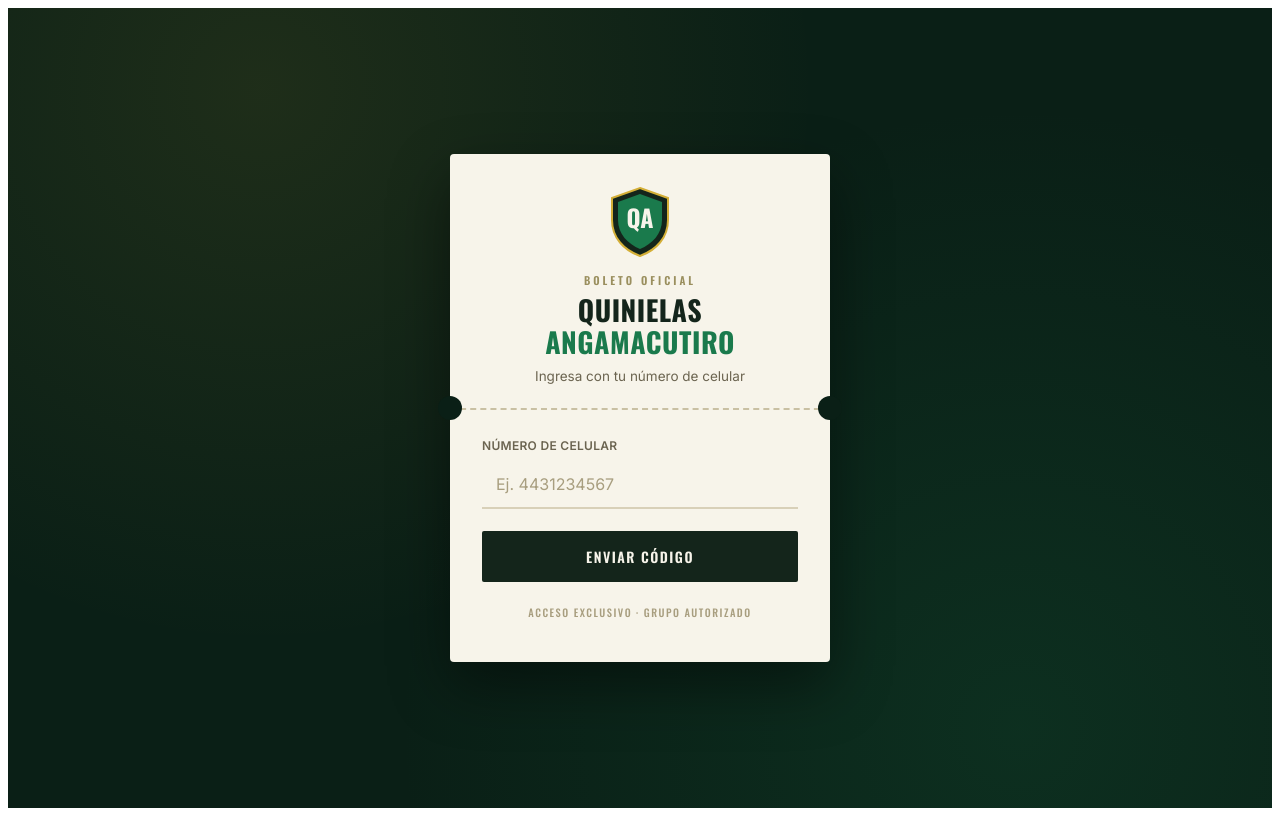
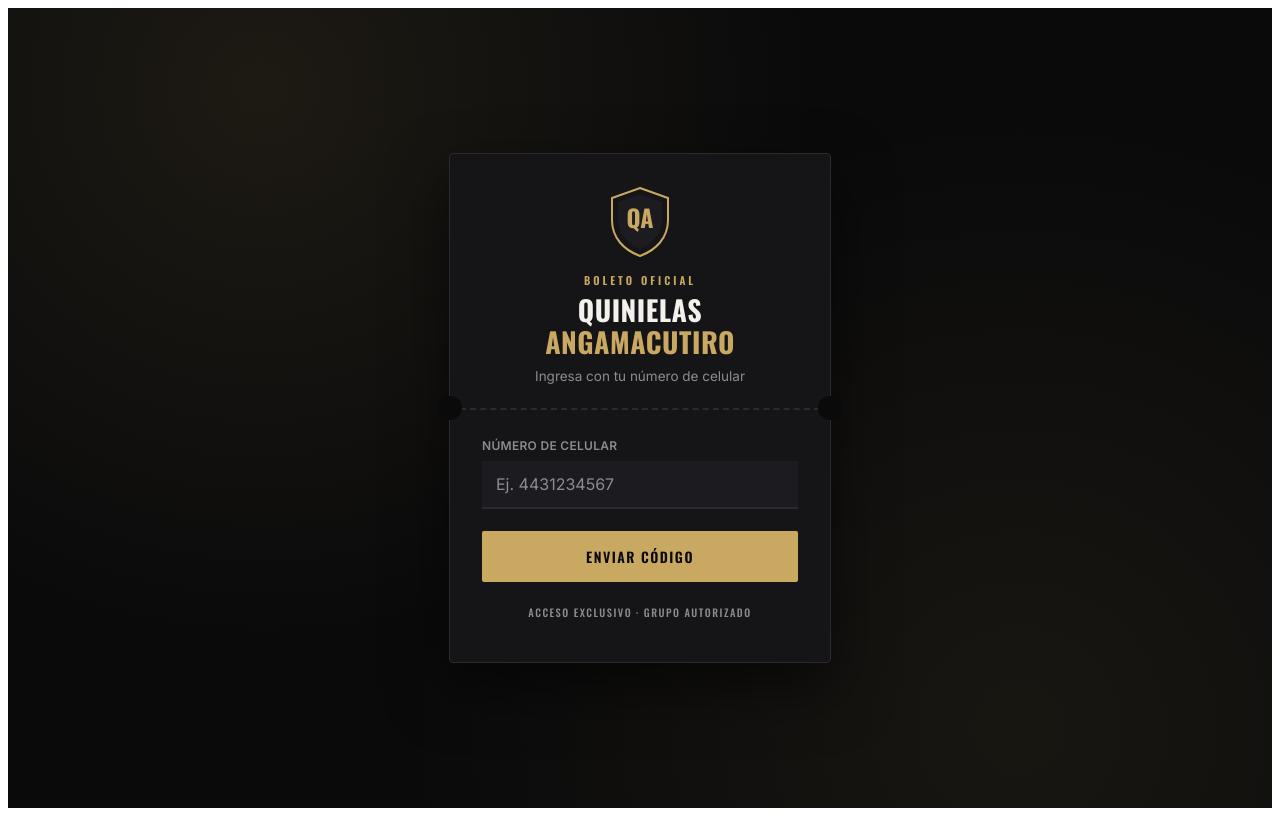
Before and after one commit to imxyayo/quiniela-liga-mx-bfb71, a React (Vite) app: page / in a window 1280 px wide. Built offline with nearby package versions, Linux system fonts and the light colour scheme; no server answers.

Commit message:
Agregar contador de premio en vivo y comisión de admin en cierre de jornada, rediseño de Login

```diff
--- a/src/pages/CerrarJornada.jsx
+++ b/src/pages/CerrarJornada.jsx
@@ -12,8 +12,12 @@ import { db, auth } from "../services/firebase";
 import "./CerrarJornada.css";
 
 // Cuota que paga cada persona por jornada. El premio total no es fijo:
-// se calcula como CUOTA_POR_PERSONA * cuántos mandaron predicción esa semana.
+// se calcula como (CUOTA_POR_PERSONA - COMISION_ADMIN) * cuántos mandaron
+// predicción esa semana. La comisión se queda con el admin, el resto
+// se reparte entre los ganadores.
 const CUOTA_POR_PERSONA = 100;
+const COMISION_ADMIN = 10;
+const APORTE_AL_BOTE = CUOTA_POR_PERSONA - COMISION_ADMIN;
 const ULTIMA_JORNADA_TEMPORADA = 17;
 
 const FUNCTION_URL =
@@ -127,10 +131,11 @@ export default function CerrarJornada() {
         if (aciertos > mejorAciertos) mejorAciertos = aciertos;
       });
 
-      // Premio dinámico: cuota * cuántos mandaron predicción esta jornada
-      // (no depende de los 30 registrados, solo de quien sí participó).
+      // Premio dinámico: (cuota - comisión del admin) * cuántos mandaron
+      // predicción esta jornada (no depende de los 30 registrados, solo
+      // de quien sí participó).
       const numParticipantes = filas.length;
-      const premioTotal = CUOTA_POR_PERSONA * numParticipantes;
+      const premioTotal = APORTE_AL_BOTE * numParticipantes;
 
       const ganadores = filas.filter((f) => f.aciertos === mejorAciertos);
       const premioIndividual =
@@ -160,6 +165,7 @@ export default function CerrarJornada() {
         premioTotal,
         numParticipantes,
         cuotaPorPersona: CUOTA_POR_PERSONA,
+        comisionAdmin: COMISION_ADMIN,
       });
 
       try {
--- a/src/pages/Dashboard.css
+++ b/src/pages/Dashboard.css
@@ -258,4 +258,42 @@
   .dash-stats {
     grid-template-columns: repeat(2, 1fr);
   }
+  /* ===== Premio en vivo (agregar a Dashboard.css) ===== */
+
+.dash-premio {
+  background: linear-gradient(180deg, var(--dash-surface) 0%, var(--dash-surface-alt) 100%);
+  border: 1px solid var(--dash-gold-soft);
+  border-radius: 4px;
+  padding: 20px 16px;
+  margin-bottom: 20px;
+  display: flex;
+  flex-direction: column;
+  align-items: center;
+  text-align: center;
+  gap: 4px;
 }
+
+.dash-premio-label {
+  font-family: "Oswald", sans-serif;
+  font-size: 12px;
+  font-weight: 500;
+  letter-spacing: 0.1em;
+  text-transform: uppercase;
+  color: var(--dash-muted);
+}
+
+.dash-premio-monto {
+  font-family: "Oswald", sans-serif;
+  font-size: 40px;
+  font-weight: 600;
+  color: var(--dash-gold);
+  font-variant-numeric: tabular-nums;
+  line-height: 1.1;
+}
+
+.dash-premio-detalle {
+  font-size: 12px;
+  color: var(--dash-muted);
+}
+
+}
--- a/src/pages/Dashboard.jsx
+++ b/src/pages/Dashboard.jsx
@@ -9,6 +9,11 @@ import {
 import { db } from "../services/firebase";
 import { useAuth } from "../hooks/useAuth";
 import "./Dashboard.css";
+
+// Deben coincidir con los mismos valores en GestionPagos.jsx y CerrarJornada.jsx.
+const CUOTA_POR_PERSONA = 100;
+const COMISION_ADMIN = 10;
+const APORTE_AL_BOTE = CUOTA_POR_PERSONA - COMISION_ADMIN;
 
 const RESULTADO_LABEL = {
   local: "Local",
@@ -165,6 +170,13 @@ export default function Dashboard() {
   const posicion = posicionIndex >= 0 ? posicionIndex + 1 : null;
   const total = ranking.length;
 
+  // Bote en vivo: cuántos ya confirmó el admin como pagados, y cuánto
+  // suma eso ya descontada la comisión. No se muestra la comisión en sí,
+  // solo lo que efectivamente va al premio.
+  const pagos = jornada.pagos || {};
+  const numPagados = Object.values(pagos).filter(Boolean).length;
+  const premioActual = numPagados * APORTE_AL_BOTE;
+
   return (
     <div className="dashboard-page">
     <div className="dashboard">
@@ -172,6 +184,16 @@ export default function Dashboard() {
         <span className="dash-eyebrow">Jornada {jornada.numero}</span>
         <h1>Hola, {perfil?.nombre || "amigo"}</h1>
       </header>
+
+      <section className="dash-premio">
+        <span className="dash-premio-label">Premio de esta jornada</span>
+        <span className="dash-premio-monto">
+          ${premioActual.toLocaleString("es-MX")}
+        </span>
+        <span className="dash-premio-detalle">
+          {numPagados} {numPagados === 1 ? "participante confirmado" : "participantes confirmados"}
+        </span>
+      </section>
 
       <div className="dash-stats">
         <div className="stat stat--acierto">
--- a/src/pages/Login.css
+++ b/src/pages/Login.css
@@ -1,6 +1,19 @@
 /* src/pages/Login.css */
 
 @import url('https://fonts.googleapis.com/css2?family=Oswald:wght@500;600;700&family=Inter:wght@400;500;600&display=swap');
+
+:root {
+  --dash-bg: #0a0a0b;
+  --dash-surface: #151518;
+  --dash-surface-alt: #1c1c20;
+  --dash-border: #2a2a2f;
+  --dash-gold: #c9a961;
+  --dash-gold-soft: rgba(201, 169, 97, 0.14);
+  --dash-white: #f2f1ec;
+  --dash-muted: #8b8b91;
+  --dash-fallo: #b06868;
+  --dash-fallo-soft: rgba(176, 104, 104, 0.12);
+}
 
 .login-page {
   min-height: 100vh;
@@ -8,9 +21,9 @@
   align-items: center;
   justify-content: center;
   background:
-    radial-gradient(circle at 20% 10%, rgba(212, 175, 55, 0.10) 0%, transparent 45%),
-    radial-gradient(circle at 80% 90%, rgba(26, 122, 76, 0.18) 0%, transparent 50%),
-    #0a1f16;
+    radial-gradient(circle at 20% 10%, rgba(201, 169, 97, 0.10) 0%, transparent 45%),
+    radial-gradient(circle at 80% 90%, rgba(201, 169, 97, 0.08) 0%, transparent 50%),
+    var(--dash-bg);
   padding: 24px;
   box-sizing: border-box;
   font-family: 'Inter', system-ui, sans-serif;
@@ -22,16 +35,17 @@
   position: relative;
   width: 100%;
   max-width: 380px;
-  background: #f7f4ea;
+  background: var(--dash-surface);
+  border: 1px solid var(--dash-border);
   border-radius: 4px;
-  box-shadow: 0 24px 60px rgba(0, 0, 0, 0.45);
+  box-shadow: 0 24px 60px rgba(0, 0, 0, 0.55);
   overflow: visible;
 }
 
 .ticket-top {
   padding: 32px 32px 24px;
   text-align: center;
-  border-bottom: 2px dashed #c9c0a3;
+  border-bottom: 2px dashed var(--dash-border);
   position: relative;
 }
 
@@ -44,7 +58,7 @@
   width: 24px;
   height: 24px;
   border-radius: 50%;
-  background: #0a1f16;
+  background: var(--dash-bg);
 }
 .ticket-top::before { left: -12px; }
 .ticket-top::after { right: -12px; }
@@ -70,7 +84,7 @@
   font-weight: 600;
   letter-spacing: 3px;
   text-transform: uppercase;
-  color: #9a8f5e;
+  color: var(--dash-gold);
   margin: 0 0 6px 0;
 }
 
@@ -79,19 +93,19 @@
   font-size: 28px;
   font-weight: 700;
   letter-spacing: 0.5px;
-  color: #14251b;
+  color: var(--dash-white);
   margin: 0;
   line-height: 1.15;
   text-transform: uppercase;
 }
 
 .ticket-title span {
-  color: #1a7a4c;
+  color: var(--dash-gold);
 }
 
 .ticket-subtitle {
   font-size: 13.5px;
-  color: #6b6450;
+  color: var(--dash-muted);
   margin: 10px 0 0 0;
 }
 
@@ -104,7 +118,7 @@
   font-weight: 600;
   letter-spacing: 0.3px;
   text-transform: uppercase;
-  color: #6b6450;
+  color: var(--dash-muted);
   margin-bottom: 8px;
 }
 
@@ -114,20 +128,20 @@
   font-size: 16px;
   font-family: 'Inter', sans-serif;
   border: none;
-  border-bottom: 2px solid #d8d0b8;
-  background: transparent;
+  border-bottom: 2px solid var(--dash-border);
+  background: var(--dash-surface-alt);
   box-sizing: border-box;
   outline: none;
-  color: #14251b;
+  color: var(--dash-white);
   transition: border-color 0.15s ease;
 }
 
 .login-input:focus {
-  border-bottom-color: #1a7a4c;
+  border-bottom-color: var(--dash-gold);
 }
 
 .login-input::placeholder {
-  color: #a89e7f;
+  color: var(--dash-muted);
 }
 
 .login-button {
@@ -139,8 +153,8 @@
   font-weight: 600;
   letter-spacing: 1.5px;
   text-transform: uppercase;
-  color: #f7f4ea;
-  background: #14251b;
+  color: var(--dash-bg);
+  background: var(--dash-gold);
   border: none;
   border-radius: 2px;
   cursor: pointer;
@@ -148,7 +162,7 @@
 }
 
 .login-button:hover:not(:disabled) {
-  background: #1a7a4c;
+  background: #ddc07f;
 }
 
 .login-button:active:not(:disabled) {
@@ -163,9 +177,9 @@
 .login-error {
   margin-top: 16px;
   padding: 10px 14px;
-  background: #fbeaea;
-  border-left: 3px solid #b3261e;
-  color: #8f1f19;
+  background: var(--dash-fallo-soft);
+  border-left: 3px solid var(--dash-fallo);
+  color: var(--dash-fallo);
   font-size: 13px;
 }
 
@@ -176,5 +190,5 @@
   font-size: 10.5px;
   letter-spacing: 1.5px;
   text-transform: uppercase;
-  color: #a89e7f;
+  color: var(--dash-muted);
 }
--- a/src/pages/Login.jsx
+++ b/src/pages/Login.jsx
@@ -62,17 +62,17 @@ export default function Login() {
     <div className="login-page">
       <div className="ticket">
         <div className="ticket-top">
-          {/* Escudo tipo equipo de fútbol, hecho en SVG */}
+          {/* Escudo tipo equipo de fútbol, hecho en SVG - paleta dark/gold */}
           <svg className="crest" viewBox="0 0 64 72" xmlns="http://www.w3.org/2000/svg">
             <path
               d="M32 2 L60 12 V34 C60 52 48 64 32 70 C16 64 4 52 4 34 V12 Z"
-              fill="#14251b"
-              stroke="#d4af37"
+              fill="#151518"
+              stroke="#c9a961"
               strokeWidth="2"
             />
             <path
               d="M32 8 L54 16 V34 C54 48 44 58 32 63 C20 58 10 48 10 34 V16 Z"
-              fill="#1a7a4c"
+              fill="#1c1c20"
             />
             <text
               x="32"
@@ -81,7 +81,7 @@ export default function Login() {
               fontFamily="Oswald, sans-serif"
               fontWeight="700"
               fontSize="24"
-              fill="#f7f4ea"
+              fill="#c9a961"
             >
               QA
             </text>
```
